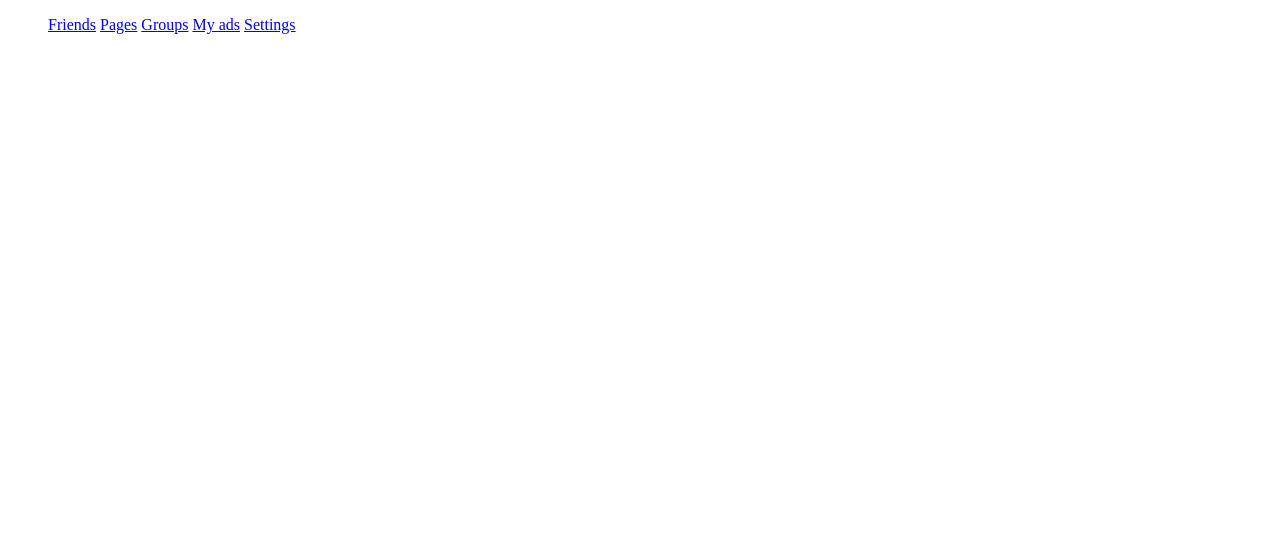
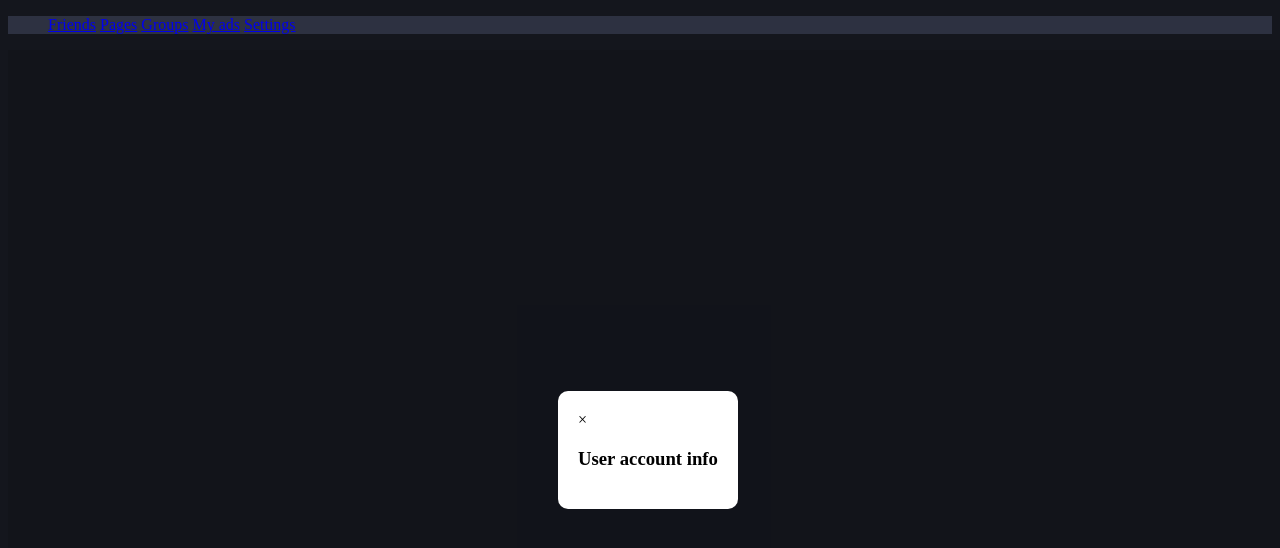
Before and after one commit to cBumang5598/Carlos-Daniel---Fakebook, a plain HTML site: page index.html in a window 1280 px wide. Drawn offline with Linux system fonts and the light colour scheme.

Commit message:
added modal groups with css content

```diff
--- a/assets/styles/styles.css
+++ b/assets/styles/styles.css
@@ -4,3 +4,37 @@
   width: min(100% - 30px, 1080px);
   margin-inline: auto;
 }
+
+header {
+  background-color: #2d3141;
+}
+
+body {
+  background-color: #14161d;
+}
+
+.hidden {
+  display: none;
+}
+
+/* modal groups */
+.modal {
+  position: fixed;
+  display: flex;
+  justify-content: center;
+  align-items: center;
+  width: 100%;
+  height: 100%;
+  background-color: rgb( 0 0 0/0.1);
+}
+
+.modal-content {
+  background-color: #fff;
+  padding: 20px;
+  border-radius: 10px;
+  max-width: 300px;
+}
+
+.close {
+  cursor: pointer;
+}
--- a/index.html
+++ b/index.html
@@ -28,9 +28,18 @@
         </ul>
       </nav>
       </div>
+      <div>
+        <a href="#modal-content"><i class="fa-regular fa-user"></i></a>
+      </div>
     </header>
     <main>
-
+      <div id="modal" class="modal hidden">
+        <div class="modal-content">
+          <span id="modal-close" class="close">&times;</span>
+          <h3>User account info</h3>
+          <p id="modal-body"></p>
+        </div>
+      </div>
     </main>
   </body>
 </html>
```
